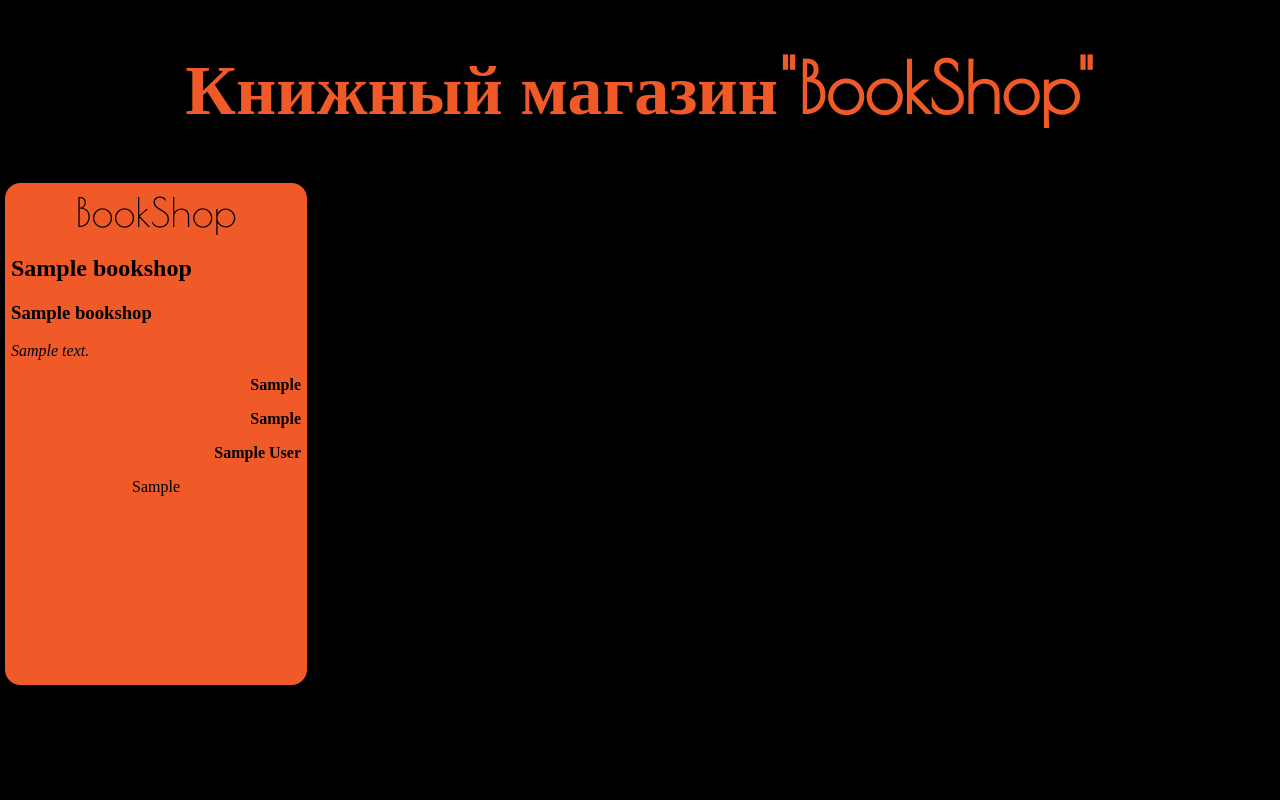
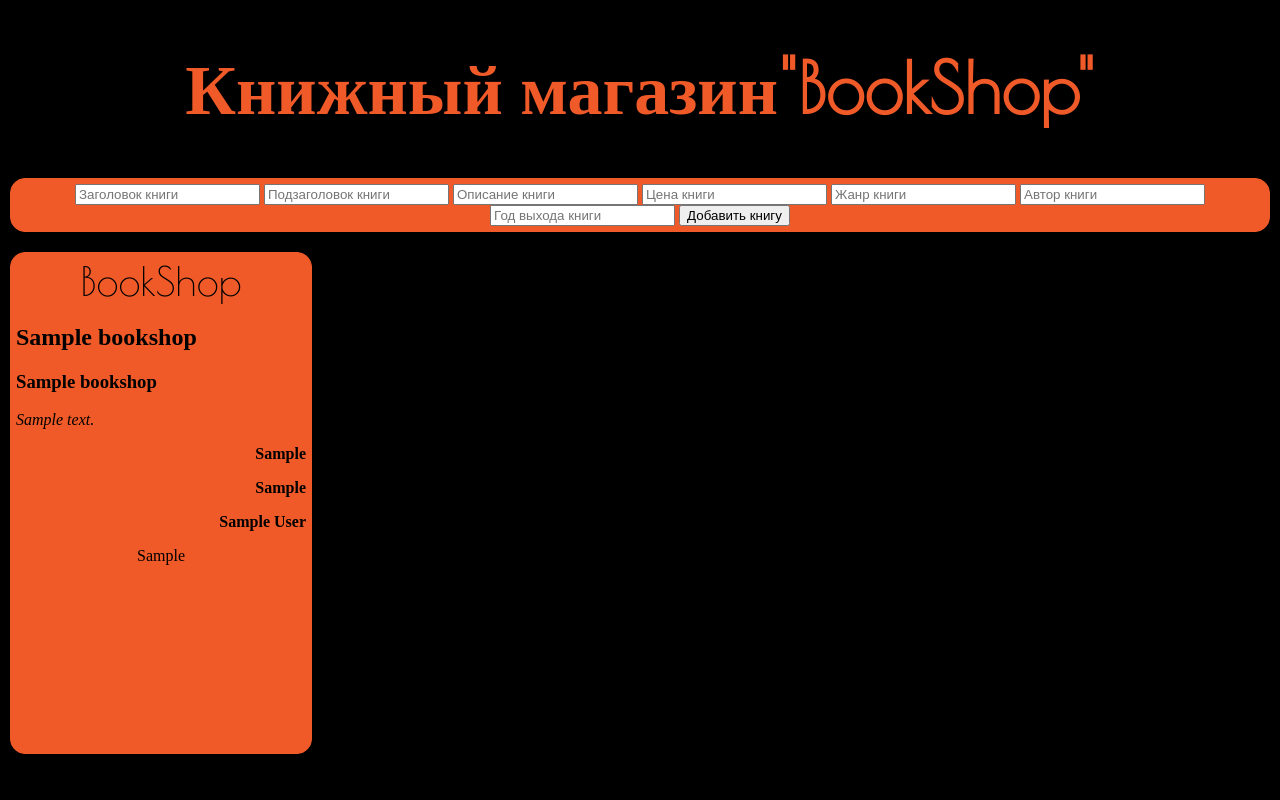
Before and after one commit to ulukkman/todolist, a Django app: page /books/ in a window 1280 px wide. Run offline with Django 3.2, Linux system fonts and the light colour scheme; tables that the repository leaves empty hold one stand-in row (values such as "Sample post").

Commit message:
connected a style in bookshop

```diff
--- a/main/static/css/book.css
+++ b/main/static/css/book.css
@@ -19,7 +19,7 @@ span {
 }
 
 .book-card {
-  margin: 5px;
+  margin: 10px;
   width: 300px;
   height: 500px;
   background-color: #f05a28;
@@ -55,3 +55,12 @@ span {
 .container {
   display: flex;
 }
+
+.create_container {
+  margin: 10px;
+  padding: 5px;
+  text-align: center;
+  background-color: #f05a28;
+  border: 1px solid #f05a28;
+  border-radius: 15px;
+}
--- a/main/templates/books.html
+++ b/main/templates/books.html
@@ -13,6 +13,21 @@
     <div class="title">
       <h1>Книжный магазин<span>"BookShop"</span></h1>
     </div>
+
+    <div class="create_container">
+      <form action="{% url 'add-books' %}" method="POST">
+          {% csrf_token %}
+          <input class="create_title" type="text" placeholder="Заголовок книги" name="title_text">
+          <input class="create_subtitle" type="text" placeholder="Подзаголовок книги" name="subtitle_text">
+          <input class="create_description" type="text" placeholder="Описание книги" name="description_text">
+          <input class="create_price" type="text" placeholder="Цена книги" name="price_text">
+          <input class="create_genre" type="text" placeholder="Жанр книги" name="genre_text">
+          <input class="create_author" type="text" placeholder="Автор книги" name="author_text">
+          <input class="create_year" type="text" placeholder="Год выхода книги" name="year_text">
+          <button class="create_button">Добавить книгу</button>
+      </form>
+    </div>
+
     <div class="container">
       {% for book in book_shop %}
       <section class="book-card">
--- a/main/views.py
+++ b/main/views.py
@@ -25,3 +25,16 @@ def add_todo(request):
     todo = ToDo(text=text)
     todo.save()
     return redirect(test)
+
+def add_books(request):
+    form = request.POST
+    title = form["title_text"]
+    subtitle = form["subtitle_text"]
+    description = form["description_text"]
+    price = form["price_text"]
+    genre = form["genre_text"]
+    author = form["author_text"]
+    year = form["year_text"]
+    book = bookShop(title=title, subtitle=subtitle, description=description, price=price, genre=genre, author=author, year=year)
+    book.save()
+    return redirect(books)
--- a/todo/urls.py
+++ b/todo/urls.py
@@ -26,6 +26,7 @@ urlpatterns = [
     path("test2/", second),
     path("test3/", third),
     path("books/", books, name="books"),
-    path("add-todo/", add_todo, name="add-todo")
+    path("add-todo/", add_todo, name="add-todo"),
+    path("add-books/", add_books, name="add-books"),
 ]   + static(settings.STATIC_URL, document_root=settings.STATIC_ROOT) \
     + static(settings.MEDIA_URL, document_root=settings.MEDIA_ROOT)
```
